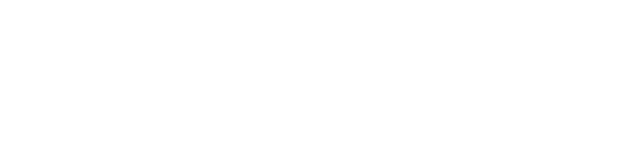
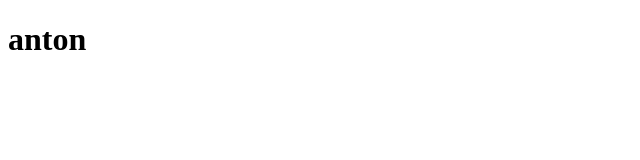
Before and after one commit to antonrizk71/git_course, a plain HTML site: page index.html in a window 1280 px wide. Shown: the whole page, without its empty margins (0-640 px from the left). Drawn offline with Linux system fonts and the light colour scheme.

Commit message:
adding h1

```diff
--- a/index.html
+++ b/index.html
@@ -8,7 +8,7 @@
 </head>
 
 <body>
-
+    <h1>anton</h1>
 </body>
 
 </html>
```
